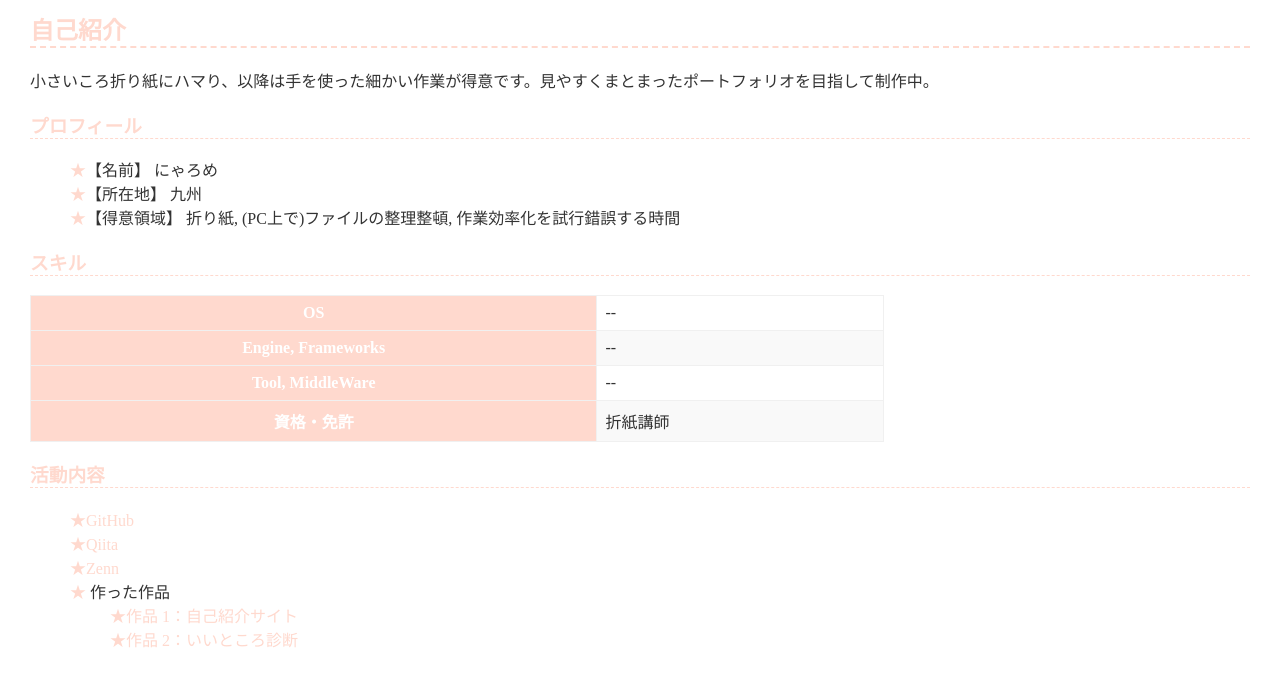
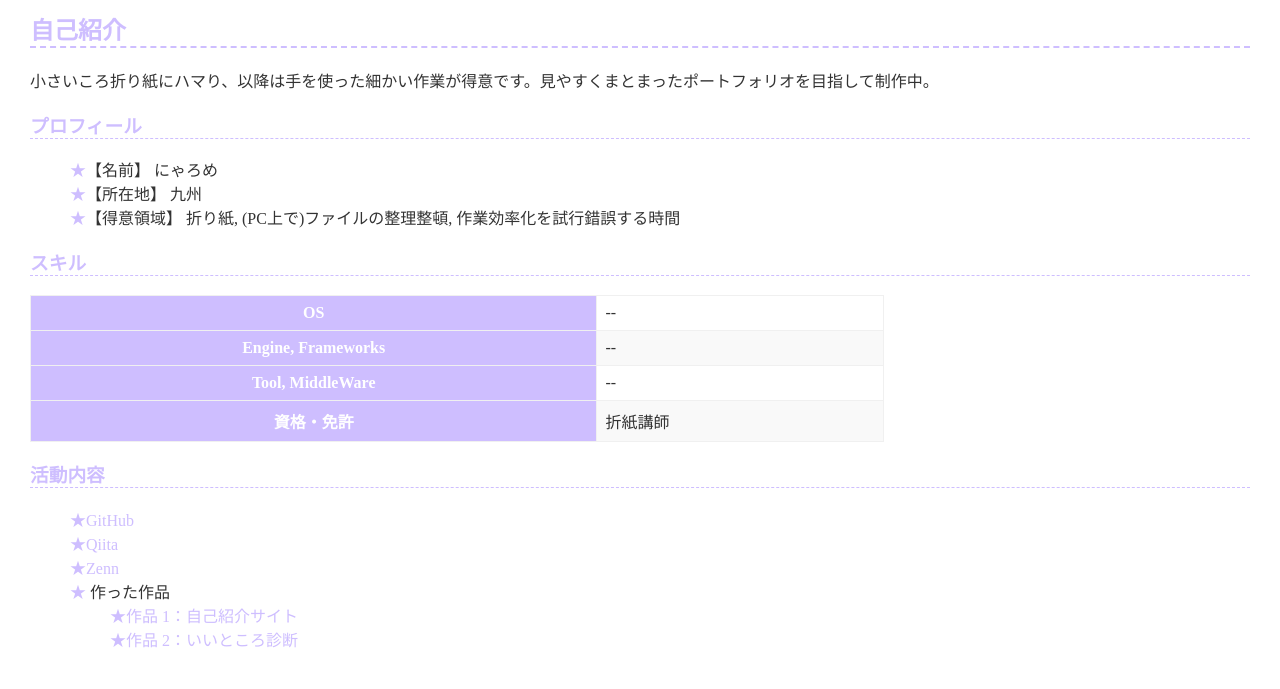
Before and after one commit to 251zs02149-ops/251zs02149.github.io, a plain HTML site: page index.html in a window 1280 px wide. Shown: the part 111-800 px from the top of the page. Drawn offline with Linux system fonts and the light colour scheme.

Commit message:
Update style.css

```diff
--- a/style.css
+++ b/style.css
@@ -3,7 +3,7 @@
 -------------------- */
 
 :root {
-  --theme-color: #FFD9CE;
+  --theme-color: #CEBEFF;
 }
 
 * {
```
